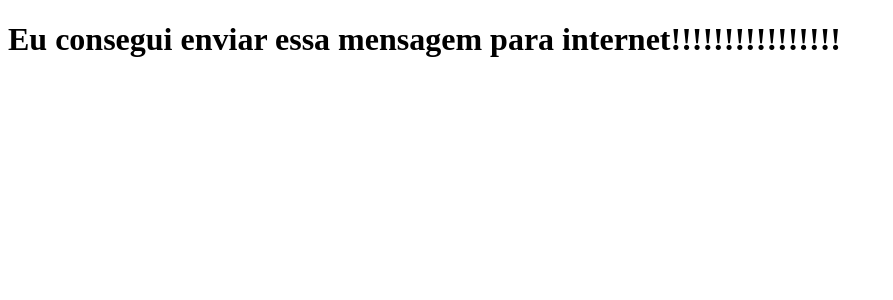
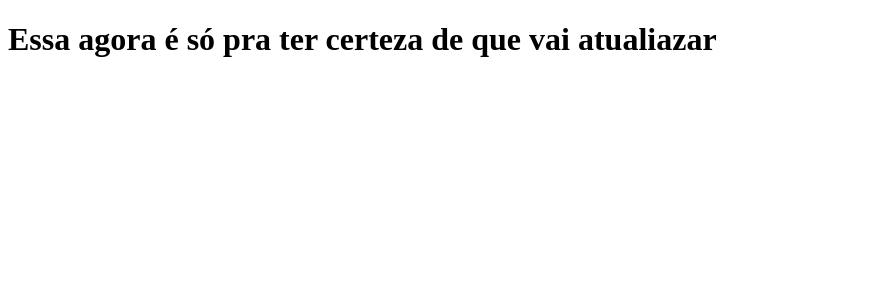
Before and after one commit to anacarolinn/clone-tabnews, a Next.js app: page / in a window 1280 px wide. Shown: the top 300 px of the page, without its empty margins (0-893 px from the left). Built offline with nearby package versions, Linux system fonts and the light colour scheme.

Commit message:
Tendo certeza do processo

```diff
--- a/pages/index.js
+++ b/pages/index.js
@@ -1,6 +1,6 @@
 function home(){
     return <div>
-        <h1>Eu consegui enviar essa mensagem para internet!!!!!!!!!!!!!!!!</h1>
+        <h1>Essa agora é só pra ter certeza de que vai atualiazar</h1>
     </div>
 }
 
```
